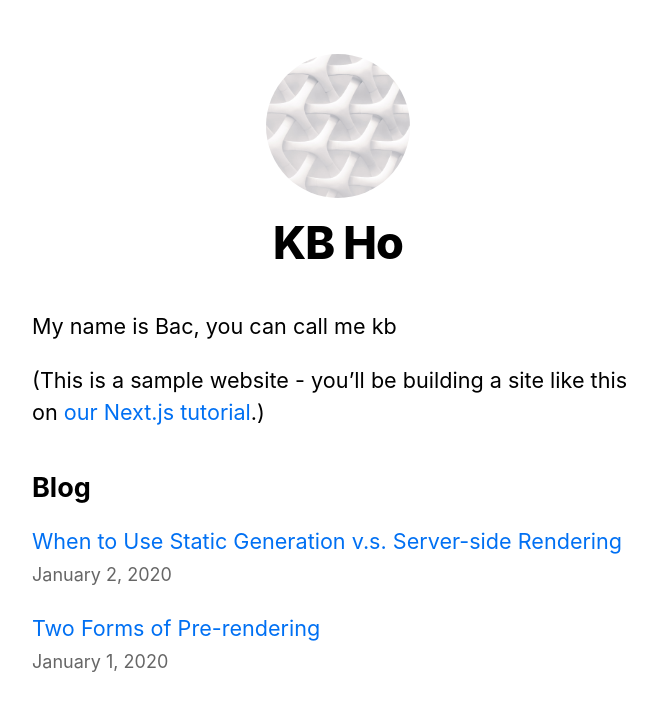
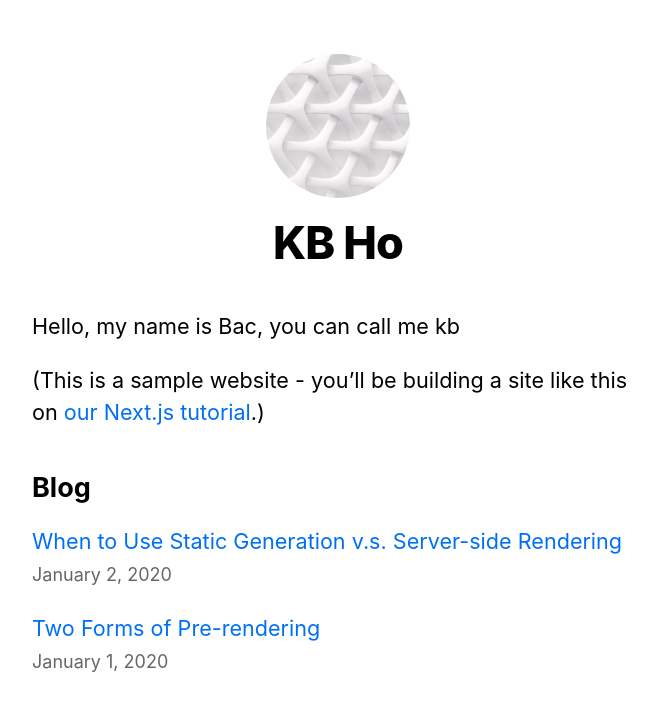
Before and after one commit to khacbac/nextjs-blog, a Next.js app: page / in a window 1280 px wide. Shown: the top 710 px of the page, without its empty margins (302-959 px from the left). Built offline with nearby package versions, Linux system fonts and the light colour scheme.

Commit message:
text chaneg

```diff
--- a/pages/index.js
+++ b/pages/index.js
@@ -22,7 +22,7 @@ export default function Home({ allPostsData }) {
         <title>{siteTitle}</title>
       </Head>
       <section className={utilStyles.headingMd}>
-        <p>My name is Bac, you can call me kb</p>
+        <p>Hello, my name is Bac, you can call me kb</p>
         <p>
           (This is a sample website - you’ll be building a site like this on{" "}
           <a href="https://nextjs.org/learn">our Next.js tutorial</a>.)
```
